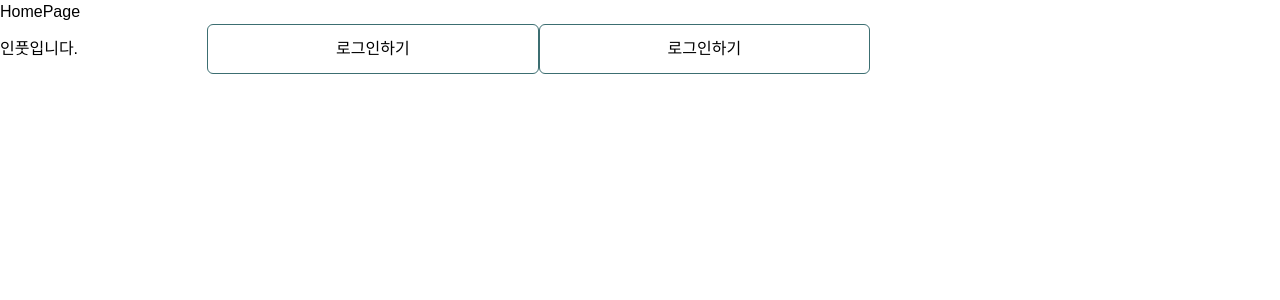
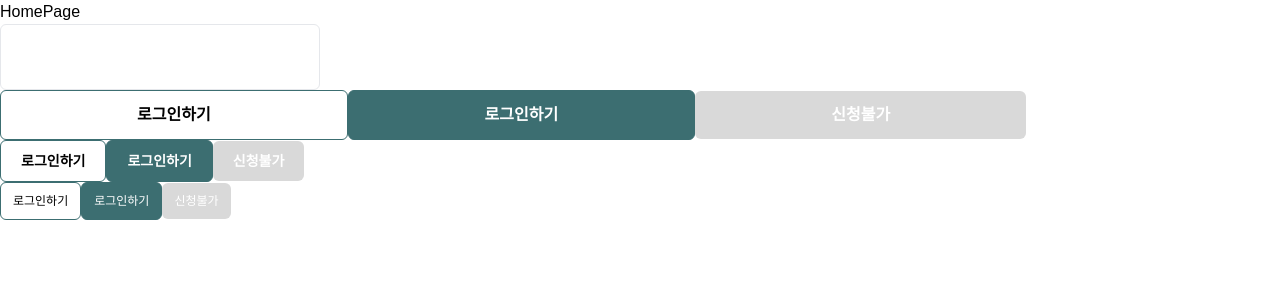
Before and after one commit to Party-Time-Job/Party-Time-Job, a Next.js app: page / in a window 1280 px wide. Shown: the top 300 px of the page. Built offline with nearby package versions, Linux system fonts and the light colour scheme.

Commit message:
chore: 공통 컴포넌트 제작

```diff
--- a/src/app/globals.css
+++ b/src/app/globals.css
@@ -5,5 +5,41 @@
 :root {
   margin: 0;
   padding: 0;
-  font-family: "pretendard", sans-serif;
+  font-family: 'pretendard', sans-serif;
 }
+
+.active {
+  background-color: #3c6e71 ;
+  color: #fff;
+}
+
+.negative {
+  background-color: #d9d9d9;
+  color: #fff;
+  border-style: none;
+}
+
+.default {
+  background-color: #fff ;
+}
+
+.large {
+  padding: 14px 136px;
+  font-size: 16px;
+  font-weight: 700;
+  line-height: 20px;
+}
+
+.medium {
+  padding: 10px 20px;
+  font-size: 14px;
+  font-weight: 700;
+  line-height: normal;
+}
+
+.small {
+  padding: 8px 12px;
+  font-size: 12px;
+  font-weight: 400;
+  line-height: 16px;
+}
--- a/src/app/page.tsx
+++ b/src/app/page.tsx
@@ -7,9 +7,34 @@ export default function Home() {
   return (
     <>
       <h1>HomePage</h1>
-      <Input value="인풋입니다." />
-      <Button>로그인하기</Button>
-      <Button type="primary">로그인하기</Button>
+      <Input width='w-80'/>
+      <div>
+        <Button size="large">로그인하기</Button>
+        <Button type="active" size="large">
+          로그인하기
+        </Button>
+        <Button type="negative" size="large">
+          신청불가
+        </Button>
+      </div>
+      <div>
+        <Button size="medium">로그인하기</Button>
+        <Button type="active" size="medium">
+          로그인하기
+        </Button>
+        <Button type="negative" size="medium">
+          신청불가
+        </Button>
+      </div>
+      <div>
+        <Button size="small">로그인하기</Button>
+        <Button type="active" size="small">
+          로그인하기
+        </Button>
+        <Button type="negative" size="small">
+          신청불가
+        </Button>
+      </div>
     </>
   );
 }
--- a/src/shared/Button.tsx
+++ b/src/shared/Button.tsx
@@ -1,27 +1,33 @@
 import Text from './Text';
 
+/**
+ * @param {string} type
+ * 타입은 총 세가지가 있습니다. active, negative, default 세개중 골라 쓰시면 됩니다. 설정하지 않을 시 default로 처리됩니다.
+ * @param {string} size
+ * 사이즈는 총 세가지가 있습니다. large, medium, small
+ * 타입과 사이즈는 클래스 네임으로서 테일윈드로 설정하기 어려운 조건은 따로 global.css 로 처리해 주었습니다.
+ * 타입과 사이즈의 규격은 global.css 에서 확인하실 수 있습니다.
+ * @returns 타입과 사이즈에 맞는 버튼을 반환합니다.
+ */
 interface ButtonComponentProps {
   type?: string;
   children: React.ReactNode;
   onClick?: React.MouseEventHandler<HTMLButtonElement>;
-  [key: string]: any;
+  size?: string;
 }
 
 const Button = ({
-  type = 'white',
+  type = 'default',
+  size = 'large',
   children,
   onClick,
-  ...restProps
 }: ButtonComponentProps) => {
   return (
     <button
-      className={`align-center bg-pt-${type} inline-flex justify-center gap-2 rounded-md border border-pt-primary px-32 py-3`}
+      className={`${type} ${size} align-center inline-flex justify-center gap-2 rounded-md border border-pt-primary`}
       onClick={onClick}
-      {...restProps}
     >
-      <Text>
-        {children}
-      </Text>
+      <Text className='text-center leading-5'>{children}</Text>
     </button>
   );
 };
--- a/src/shared/Input.tsx
+++ b/src/shared/Input.tsx
@@ -4,25 +4,25 @@ interface InputComponentProps {
   value?: string;
   onChange?: (e: React.ChangeEvent<HTMLInputElement>) => void;
   placeholder?: string;
-  restProps?: string[];
+  width: string;
+  height?: string;
 }
 
 const Input = ({
-  className,
   type,
   value,
   onChange,
   placeholder,
-  ...restProps
+  width,
+  height
 }: InputComponentProps) => {
   return (
     <input
-      className={className}
+      className={`${width} ${height} flex px-4 py-5 items-start gap-2 self-stretch rounded-md border bg-white`}
       type={type}
       value={value}
       onChange={onChange}
       placeholder={placeholder}
-      {...restProps}
     />
   );
 };
```
Also changed, not shown: tailwind.config.ts (+14 -14 lines), .eslintrc.js, .prettierrc.js.
